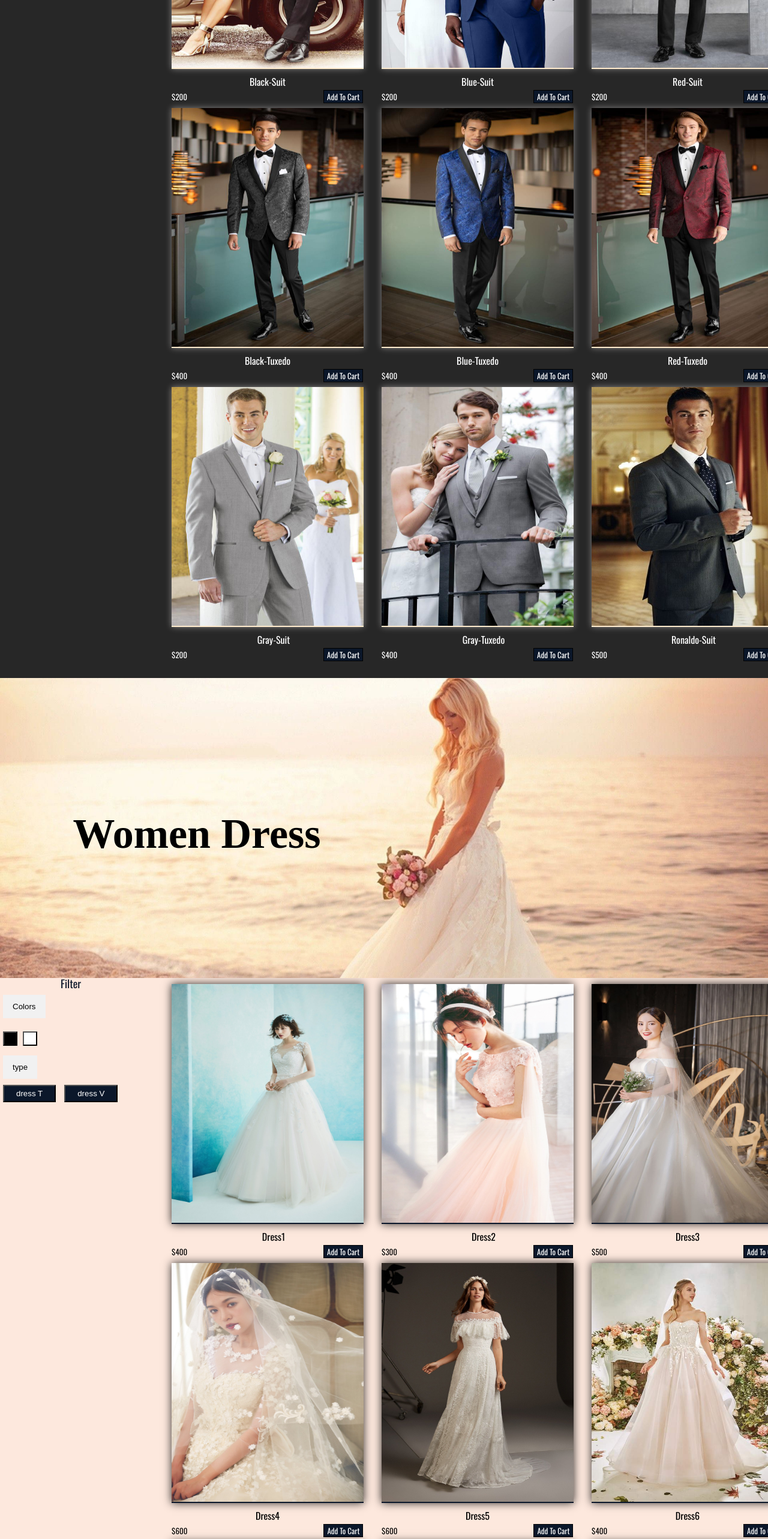
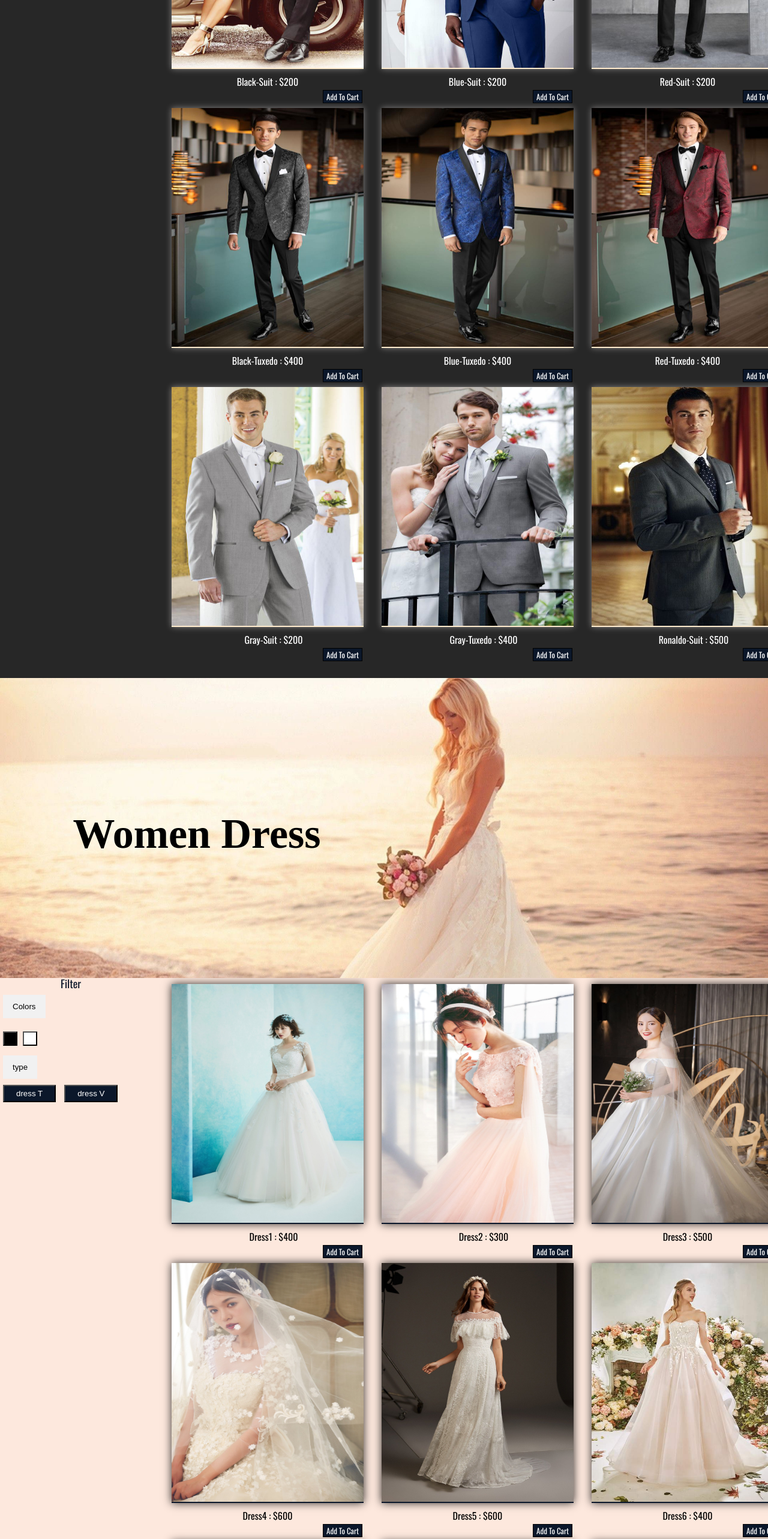
Before and after one commit to Gryffindor-team/Luxura, a plain HTML site: page pages/men-suit.html in a window 1280 px wide. Shown: the part 900-3465 px from the top of the page at 60% size. Drawn offline with nearby package versions, Linux system fonts and the light colour scheme.

Commit message:
fix some style

```diff
--- a/css/men.css
+++ b/css/men.css
@@ -133,8 +133,9 @@
     color: white;
     border: 1px solid black;
     background-color: #0b172a;
-    margin: 10px 0;
-    padding: 0 5px;}
+    margin: 10px 0px 0 252px;
+    padding: 0 5px;
+}
 
     h4, p , #div1 ,#div2 , #div3 ,#div4 ,#div5 ,#div6 ,#divv1
     #divv2 ,#divv3 , #divv4 ,#divv5 , #divv6 {
--- a/pages/men-suit.html
+++ b/pages/men-suit.html
@@ -57,68 +57,68 @@
             <div class="img">
                 <div id="div1">
                     <img src="../img/menImg/black-suit.jpg" alt="" width="320px" height="400px" id="left-image">
-                    <h4>black-suit</h4>
-                    <p>$200</p>
+                    <h4>black-suit : $200</h4>
+
                     <a href="#" class="add-cart  add1">add to cart</a>
 
                 </div>
                 <div id="div2">
                     <img src="../img/menImg/blue-suit.jpg" alt="" width="320px" height="400px" id="Center-image">
 
-                    <h4>blue-suit</h4>
-                    <p>$200</p>
+                    <h4>blue-suit : $200</h4>
+
                     <a href="#" class="add-cart  add2">add to cart</a>
 
                 </div>
                 <div id="div3">
                     <img src="../img/menImg/red-suit.jpg" alt="" width="320px" height="400px" id="Right-image">
 
-                    <h4>red-suit</h4>
-                    <p>$200</p>
+                    <h4>red-suit : $200</h4>
+
                     <a href="#" class="add-cart  add3">add to cart</a>
                 </div>
                 <div id="div4">
                     <img src="../img/menImg/black-tuxedo.jpg" alt="" width="320px" height="400px" id="left-image">
-                    <h4>black-tuxedo</h4>
-                    <p>$400</p>
+                    <h4>black-tuxedo : $400</h4>
+
                     <a href="#" class="add-cart  add4">add to cart</a>
 
                 </div>
                 <div id="div5">
                     <img src="../img/menImg/blue-tuxedo.jpg" alt="" width="320px" height="400px" id="Center-image">
 
-                    <h4>blue-tuxedo</h4>
-                    <p>$400</p>
+                    <h4>blue-tuxedo : $400</h4>
+
                     <a href="#" class="add-cart  add5">add to cart</a>
 
                 </div>
                 <div id="div6">
                     <img src="../img/menImg/red-tuxedo.jpg" alt="" width="320px" height="400px" id="Right-image">
 
-                    <h4>red-tuxedo</h4>
-                    <p>$400</p>
+                    <h4>red-tuxedo : $400</h4>
+
                     <a href="#" class="add-cart  add6">add to cart</a>
                 </div>
                 <div id="div7">
                     <img src="../img/menImg/gray-suit.jpg" alt="" width="320px" height="400px" id="left-image">
-                    <h4>gray-suit</h4>
-                    <p>$200</p>
+                    <h4>gray-suit : $200</h4>
+
                     <a href="#" class="add-cart  add7">add to cart</a>
 
                 </div>
                 <div id="div8">
                     <img src="../img/menImg/gray-tuxedo.jpg" alt="" width="320px" height="400px" id="Center-image">
 
-                    <h4>gray-tuxedo</h4>
-                    <p>$400</p>
+                    <h4>gray-tuxedo : $400</h4>
+
                     <a href="#" class="add-cart  add8">add to cart</a>
 
                 </div>
                 <div id="div9">
                     <img src="../img/menImg/ronaldo-suit.jpg" alt="" width="320px" height="400px" id="Right-image">
 
-                    <h4>ronaldo-suit</h4>
-                    <p>$500</p>
+                    <h4>ronaldo-suit : $500</h4>
+
                     <a href="#" class="add-cart  add9">add to cart</a>
                 </div>
 
@@ -159,60 +159,60 @@
 
                         <img src="../img/menImg/dress1.jpg" id="left-image" alt="" width="320px" height="400px">
 
-                        <h4>dress1</h4>
-                        <p>$400</p>
+                        <h4>dress1 : $400</h4>
+
                         <a href="#" class="add-cart  add1">add to cart</a>
 
                     </div>
 
                     <div id="divv2">
                         <img src="../img/menImg/dress2.jpg" id="Center-image" alt="" width="320px" height="400px">
-                        <h4>dress2</h4>
-                        <p>$300</p>
+                        <h4>dress2 : $300</h4>
+
                         <a href="#" class="add-cart  add2">add to cart</a>
                     </div>
 
                     <div id="divv3">
                         <img src="../img/menImg/dress3.jpg" id="Right-image" alt="" width="320px" height="400px">
-                        <h4>dress3</h4>
-                        <p>$500</p>
+                        <h4>dress3 : $500</h4>
+
                         <a href="#" class="add-cart  add3">add to cart</a>
                     </div>
 
                     <div id="divv4">
                         <img src="../img/menImg/dress4.jpg" id="left-image" alt="" width="320px" height="400px">
-                        <h4>dress4</h4>
-                        <p>$600</p>
+                        <h4>dress4 : $600</h4>
+
                         <a href="#" class="add-cart  add4">add to cart</a>
                     </div>
                     <div id="divv5">
                         <img src="../img/menImg/dress5.jpg" id="left-image" alt="" width="320px" height="400px">
-                        <h4>dress5</h4>
-                        <p>$600</p>
+                        <h4>dress5 : $600 </h4>
+
                         <a href="#" class="add-cart  add5">add to cart</a>
                     </div>
                     <div id="divv6">
                         <img src="../img/menImg/dress6.jpg" id="left-image" alt="" width="320px" height="400px">
-                        <h4>dress6</h4>
-                        <p>$400</p>
+                        <h4>dress6 : $400</h4>
+
                         <a href="#" class="add-cart  add6">add to cart</a>
                     </div>
                     <div id="divv7">
                         <img src="../img/menImg/dress7.jpg" id="left-image" alt="" width="320px" height="400px">
-                        <h4>dress7</h4>
-                        <p>$500</p>
+                        <h4>dress7 : $500</h4>
+
                         <a href="#" class="add-cart  add7">add to cart</a>
                     </div>
                     <div id="divv8">
                         <img src="../img/menImg/dress8.jpg" id="left-image" alt="" width="320px" height="400px">
-                        <h4>dress8</h4>
-                        <p>$300</p>
+                        <h4>dress8 : $300</h4>
+
                         <a href="#" class="add-cart  add8">add to cart</a>
                     </div>
                     <div id="divv9">
                         <img src="../img/menImg/dress9.jpg" id="left-image" alt="" width="320px" height="400px">
-                        <h4>dress9</h4>
-                        <p>$650</p>
+                        <h4>dress9 : $650</h4>
+
                         <a href="#" class="add-cart  add9">add to cart</a>
                     </div>
 
@@ -231,8 +231,7 @@
 
 
     </main>
-    <script src="../js/cart.js"></script>
-    <script src="../js/men.js"></script>
+
 
 
     <!-- //////  footer //////// -->
@@ -282,6 +281,9 @@
             </div>
         </section>
     </footer>
+
+    <script src="../js/cart.js"></script>
+    <script src="../js/men.js"></script>
 </body>
 
 
```
Also changed, not shown: css/cart.css (+7 -2 lines), pages/cart.html (+1 -0 lines).
